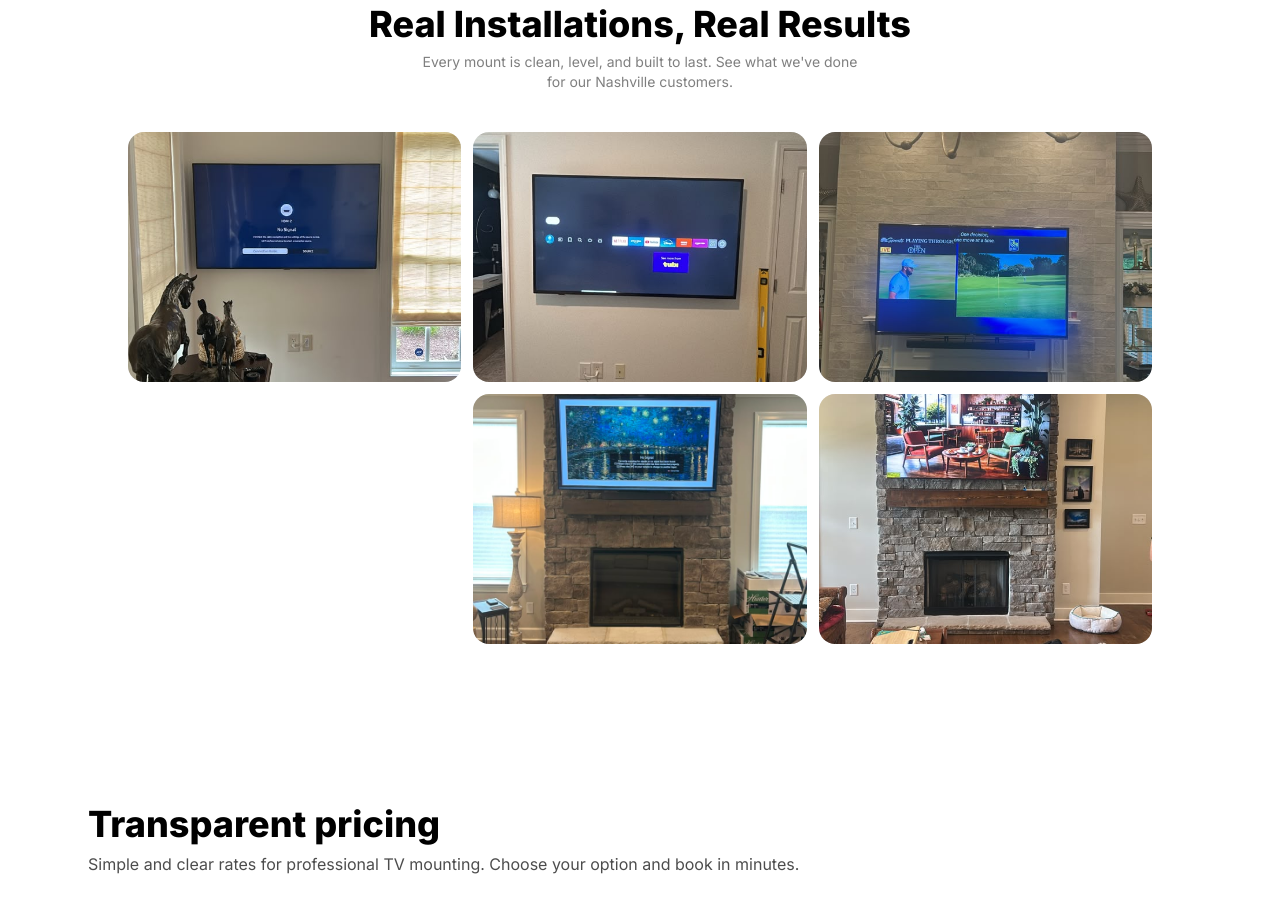
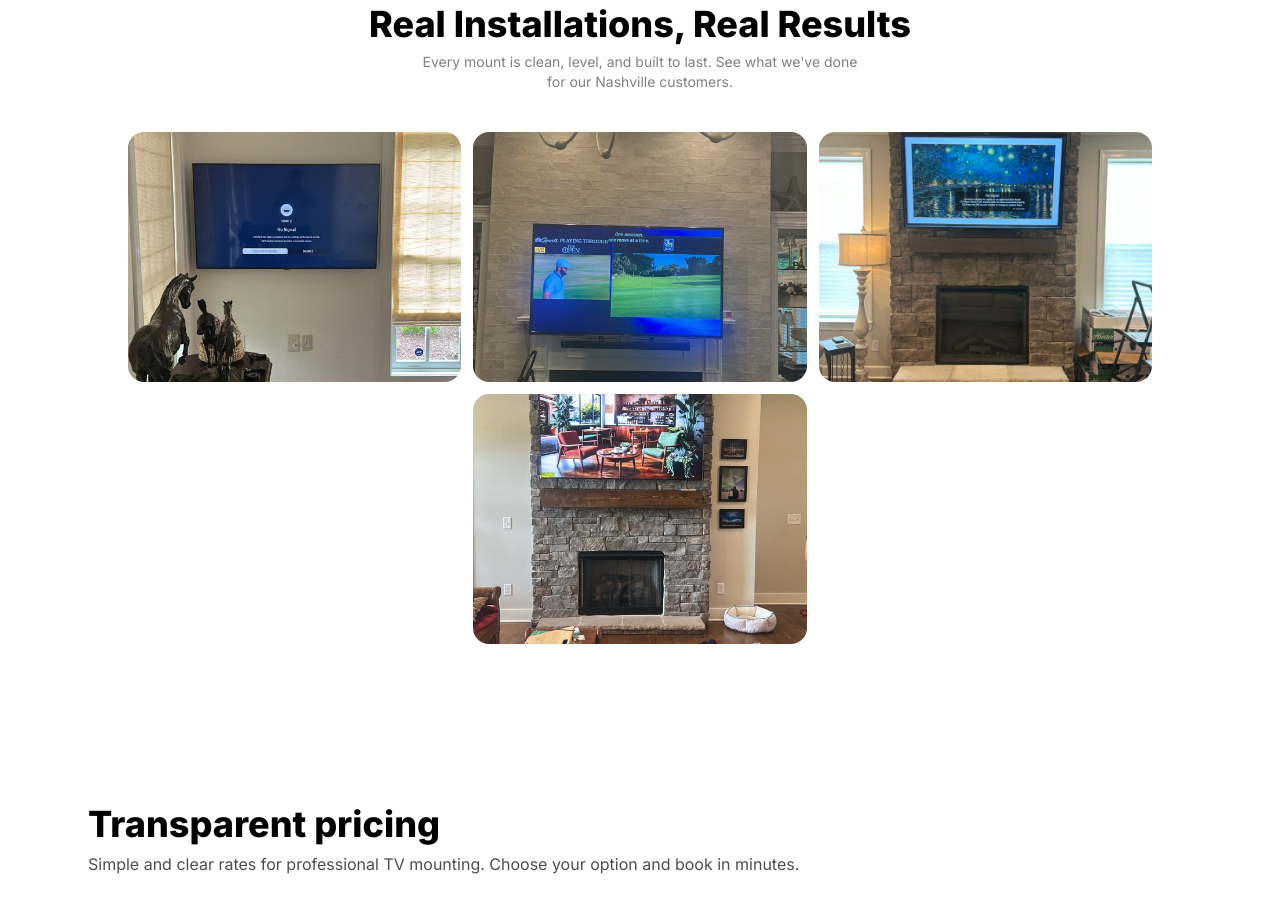
Before and after one commit to messorid/primetv, a Next.js app: page / in a window 1280 px wide. Shown: the part 2460-3363 px from the top of the page. Built offline with nearby package versions, Linux system fonts and the light colour scheme.

Commit message:
Remove work-2 from gallery

```diff
--- a/src/app/components/GallerySection.jsx
+++ b/src/app/components/GallerySection.jsx
@@ -5,7 +5,6 @@ import Image from "next/image"
 
 const PHOTOS = [
   { src: "/images/work-1.jpeg", alt: "TV mounted on wall — Nashville installation" },
-  { src: "/images/work-2.jpeg", alt: "Living room TV wall mount — PrimeTvNashville" },
   { src: "/images/work-3.jpeg", alt: "TV installation over fireplace — Nashville" },
   { src: "/images/work-4.jpeg", alt: "Clean cable concealment — TV mounting Nashville" },
   { src: "/images/work-5.jpeg", alt: "Bedroom TV wall mount — PrimeTvNashville" },
```
